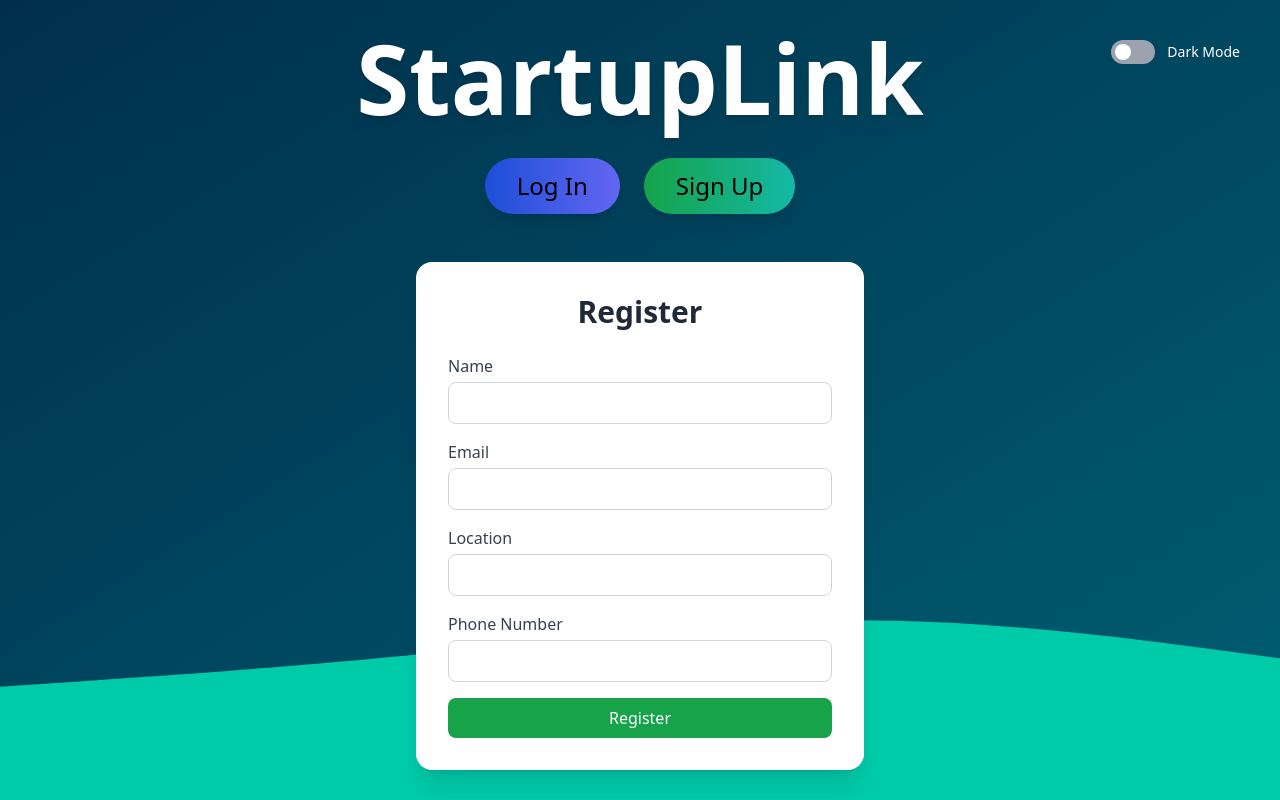
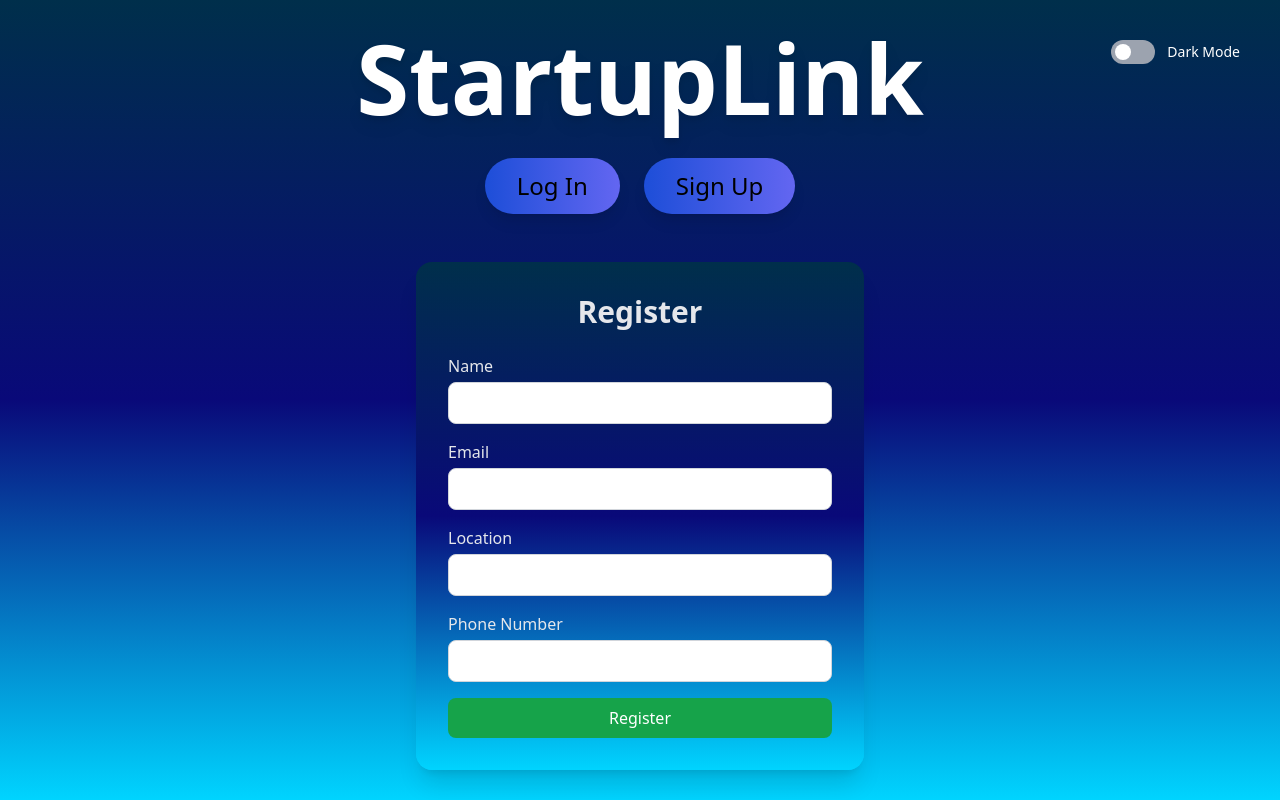
Before and after one commit to rit3sh19/tailwindtesting, a website: page src/index.html in a window 1280 px wide. Both pictures are taken after a click on the button "Sign Up". Drawn offline with nearby package versions, Linux system fonts and the light colour scheme.

Commit message:
More new changes

```diff
--- a/src/index.html
+++ b/src/index.html
@@ -24,9 +24,14 @@
     .animate-fly-in {
       animation: flyIn 1s ease-out forwards;
     }
+    .custom-gradient {
+    background: linear-gradient(180deg, #002f4b 0%,#090979 50%, #00D4FF 100%);
+
+
+  }
   </style>
 </head>
-<body class="bg-gradient-to-br from-[#002f4b] to-[#005f73] dark:from-gray-900 dark:to-gray-800 min-h-screen flex flex-col items-center justify-center relative transition-colors duration-500">
+<body class="custom-gradient dark:from-gray-900 dark:to-gray-800 min-h-screen flex flex-col items-center justify-center relative transition-colors duration-500">
 
   <!-- Theme Toggle -->
   <div class="absolute top-10 right-10">
@@ -49,21 +54,21 @@
     <button id="loginBtn" class="px-8 py-3 bg-gradient-to-r from-blue-700 to-indigo-500 text-black dark:text-white text-2xl rounded-full shadow-lg hover:opacity-90 transition">
       Log In
     </button>
-    <button id="signupBtn" class="px-8 py-3 bg-gradient-to-r from-green-600 to-teal-500 text-black dark:text-white text-2xl rounded-full shadow-lg hover:opacity-90 transition">
+    <button id="signupBtn" class="px-8 py-3 bg-gradient-to-r from-blue-700 to-indigo-500 text-black dark:text-white text-2xl rounded-full shadow-lg hover:opacity-90 transition">
       Sign Up
     </button>
   </div>
 
   <!-- Login Form (Visible by default) -->
-  <div id="loginForm" class="bg-white dark:bg-gray-700 p-8 rounded-2xl shadow-xl max-w-md w-full animate-fly-in mt-4 z-10 relative">
-    <h2 class="text-3xl font-semibold mb-6 text-center text-gray-800 dark:text-white">Log In</h2>
+  <div id="loginForm" class="custom-gradient  dark:bg-gray-700 p-8 rounded-2xl shadow-xl max-w-md w-full animate-fly-in mt-4 z-10 relative">
+    <h2 class="text-3xl font-semibold mb-6 text-center text-gray-200 dark:text-white">Log In</h2>
     <form class="space-y-4">
       <div>
-        <label class="block mb-1 text-gray-700 dark:text-gray-200" for="loginEmail">Email</label>
+        <label class="block mb-1 text-gray-200 dark:text-gray-200" for="loginEmail">Email</label>
         <input type="email" id="loginEmail" name="loginEmail" class="w-full px-4 py-2 rounded-lg border border-gray-300 focus:outline-none focus:ring-2 focus:ring-blue-400 dark:bg-gray-800 dark:border-gray-600 dark:text-white" required />
       </div>
       <div>
-        <label class="block mb-1 text-gray-700 dark:text-gray-200" for="loginPassword">Password</label>
+        <label class="block mb-1 text-gray-200 dark:text-gray-200" for="loginPassword">Password</label>
         <input type="password" id="loginPassword" name="loginPassword" class="w-full px-4 py-2 rounded-lg border border-gray-300 focus:outline-none focus:ring-2 focus:ring-blue-400 dark:bg-gray-800 dark:border-gray-600 dark:text-white" required />
       </div>
       <button type="submit" class="w-full bg-blue-600 text-white py-2 rounded-lg hover:bg-blue-700 transition-all">Log In</button>
@@ -71,35 +76,29 @@
   </div>
 
   <!-- Registration Form (Hidden by default) -->
-  <div id="registerForm" class="bg-white dark:bg-gray-700 p-8 rounded-2xl shadow-xl max-w-md w-full animate-fly-in mt-4 z-10 relative hidden">
-    <h2 class="text-3xl font-semibold mb-6 text-center text-gray-800 dark:text-white">Register</h2>
+  <div id="registerForm" class="custom-gradient  p-8 rounded-2xl shadow-xl max-w-md w-full animate-fly-in mt-4 z-10 relative hidden">
+    <h2 class="text-3xl font-semibold mb-6 text-center text-gray-200 dark:text-white">Register</h2>
     <form class="space-y-4">
       <div>
-        <label class="block mb-1 text-gray-700 dark:text-gray-200" for="name">Name</label>
+        <label class="block mb-1 text-gray-200 dark:text-gray-200" for="name">Name</label>
         <input type="text" id="name" name="name" class="w-full px-4 py-2 rounded-lg border border-gray-300 focus:outline-none focus:ring-2 focus:ring-blue-400 dark:bg-gray-800 dark:border-gray-600 dark:text-white" required />
       </div>
       <div>
-        <label class="block mb-1 text-gray-700 dark:text-gray-200" for="email">Email</label>
+        <label class="block mb-1 text-gray-200 dark:text-gray-200" for="email">Email</label>
         <input type="email" id="email" name="email" class="w-full px-4 py-2 rounded-lg border border-gray-300 focus:outline-none focus:ring-2 focus:ring-blue-400 dark:bg-gray-800 dark:border-gray-600 dark:text-white" required />
       </div>
       <div>
-        <label class="block mb-1 text-gray-700 dark:text-gray-200" for="location">Location</label>
+        <label class="block mb-1 text-gray-200 dark:text-gray-200" for="location">Location</label>
         <input type="text" id="location" name="location" class="w-full px-4 py-2 rounded-lg border border-gray-300 focus:outline-none focus:ring-2 focus:ring-blue-400 dark:bg-gray-800 dark:border-gray-600 dark:text-white" required />
       </div>
       <div>
-        <label class="block mb-1 text-gray-700 dark:text-gray-200" for="phno">Phone Number</label>
+        <label class="block mb-1 text-gray-200 dark:text-gray-200" for="phno">Phone Number</label>
         <input type="tel" id="phno" name="phno" pattern="[0-9]{10}" class="w-full px-4 py-2 rounded-lg border border-gray-300 focus:outline-none focus:ring-2 focus:ring-blue-400 dark:bg-gray-800 dark:border-gray-600 dark:text-white" required />
       </div>
       <button type="submit" class="w-full bg-green-600 text-white py-2 rounded-lg hover:bg-green-700 transition-all">Register</button>
     </form>
   </div>
 
-  <!-- Bottom Wave -->
-  <svg class="pointer-events-none absolute bottom-0 left-0 w-full" xmlns="http://www.w3.org/2000/svg" viewBox="0 0 1440 320">
-    <path fill="#00cba9" fill-opacity="1"
-      d="M0,192L80,186.7C160,181,320,171,480,154.7C640,139,800,117,960,117.3C1120,117,1280,139,1360,149.3L1440,160L1440,320L1360,320C1280,320,1120,320,960,320C800,320,640,320,480,320C320,320,160,320,80,320L0,320Z">
-    </path>
-  </svg>
 
   <!-- Script -->
   <script>
```
Also changed, not shown: src/output.css.
